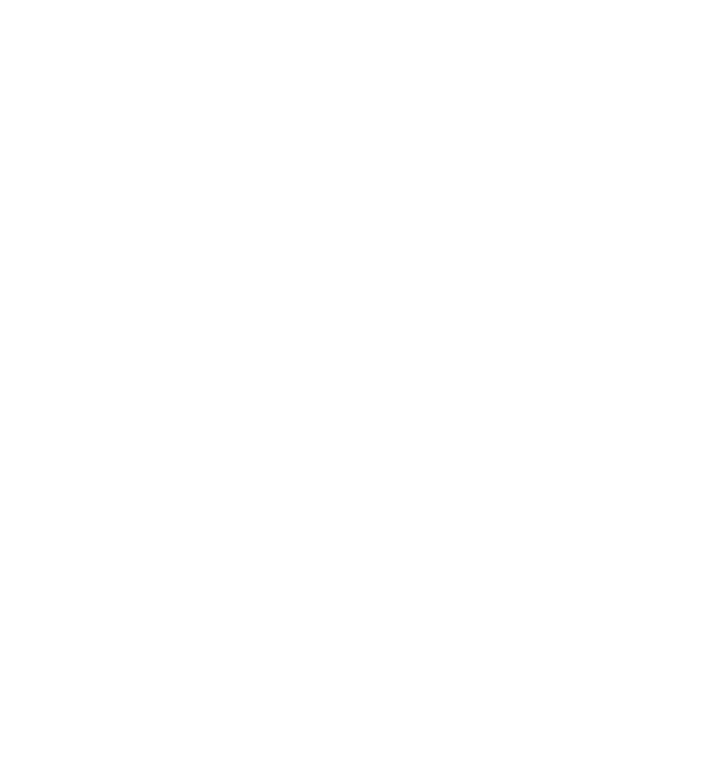
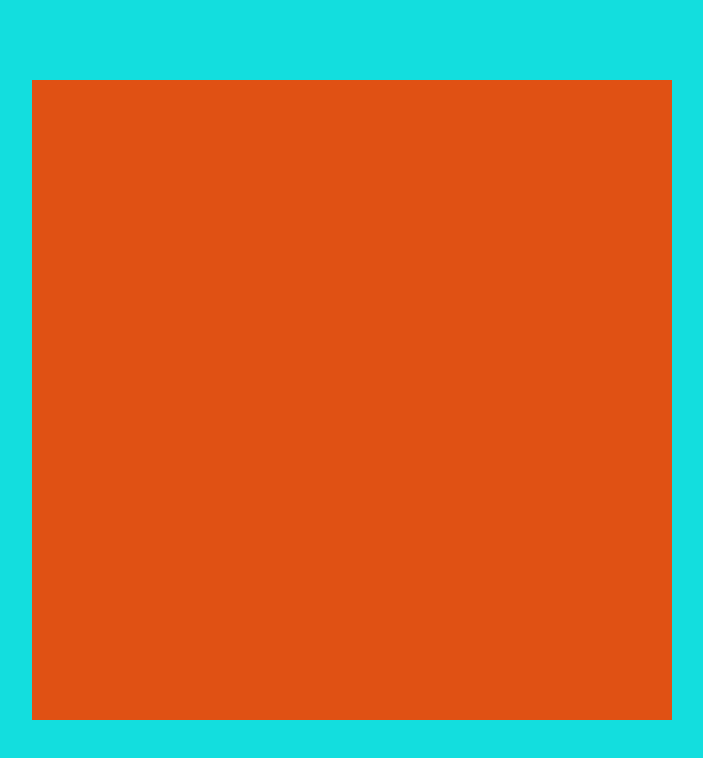
Before and after one commit to shazna-sadique/git_logo, a plain HTML site: page index.html in a window 1280 px wide. Shown: the whole page, without its empty margins (288-991 px from the left). Drawn offline with Linux system fonts and the light colour scheme.

Commit message:
add div container

```diff
--- a/index.html
+++ b/index.html
@@ -8,9 +8,11 @@
     <title>Document</title>
 </head>
 <body>
-    <div></div>
-    <div></div>
-    <div></div>
+    <div id="container">
+        <div id="logo"></div>
+
+    </div>
+
 
 </body>
 </html>
--- a/style.css
+++ b/style.css
@@ -0,0 +1,20 @@
+body {
+    padding: 0;
+    margin: 0;
+}
+
+#container {
+    width: 100vw;
+    height: 100vh;
+    background-color: rgb(19, 222, 222);
+    display:flex;
+    flex-direction: column;
+    align-items:center;
+    justify-content: center;
+}
+
+#logo {
+    width: 50vw;
+    height: 50vw;
+    background-color: rgb(224, 81, 20);
+}
```
